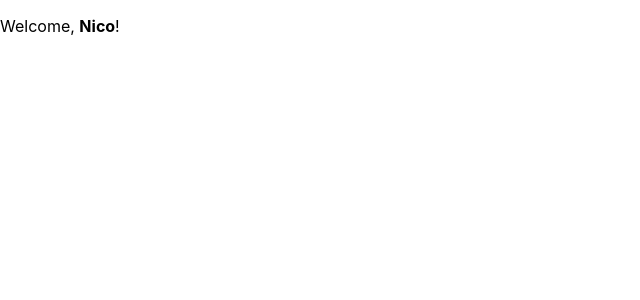
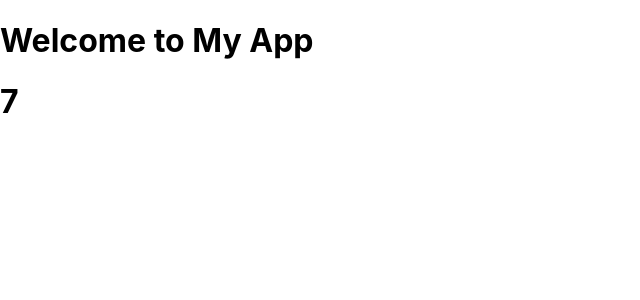
Before and after one commit to NicolaPisani/react, a React (Create React App) app in the folder hello/: page / in a window 1280 px wide. Shown: the top 300 px of the page, without its empty margins (0-640 px from the left). Built offline with nearby package versions, Linux system fonts and the light colour scheme.

Commit message:
state-counter-props

```diff
--- a/hello/src/App.js
+++ b/hello/src/App.js
@@ -1,26 +1,15 @@
 import React from "react";
+import Counter from "./Counter";
 
-const Age = (props) => {
-  return <p>Your age is {props.age}.</p>;
-};
-
-class Welcome extends React.Component {
+class App extends React.Component {
   render() {
-    const { name, age } = this.props;
-    const shouldRenderAge = age > 18 && age < 65 && name === "John";
     return (
       <div>
-        <p>
-          Welcome, <strong>{name}</strong>!
-        </p>
-        {shouldRenderAge && <Age age={age} />}
+        <h1>Welcome to My App</h1>
+        <Counter />
       </div>
     );
   }
 }
 
-Welcome.defaultProps = {
-  name: "Nico",
-};
-
-export default Welcome;
+export default App;
--- /dev/null
+++ b/hello/src/Counter.js
@@ -0,0 +1,29 @@
+import React from "react";
+
+class Counter extends React.Component {
+  constructor(props) {
+    super(props);
+    this.state = {
+      count: 0,
+    };
+  }
+
+  componentDidMount() {
+    this.interval = setInterval(() => {
+      this.setState((prevState) => ({
+        count: prevState.count + 1,
+      }));
+    }, 1000);
+  }
+
+  componentWillUnmount() {
+    clearInterval(this.interval);
+  }
+
+  render() {
+    const { count } = this.state;
+    return <h1>{count}</h1>;
+  }
+}
+
+export default Counter;
```
Also changed, not shown: 1 other file (tests, documents, lock files or other folders).
